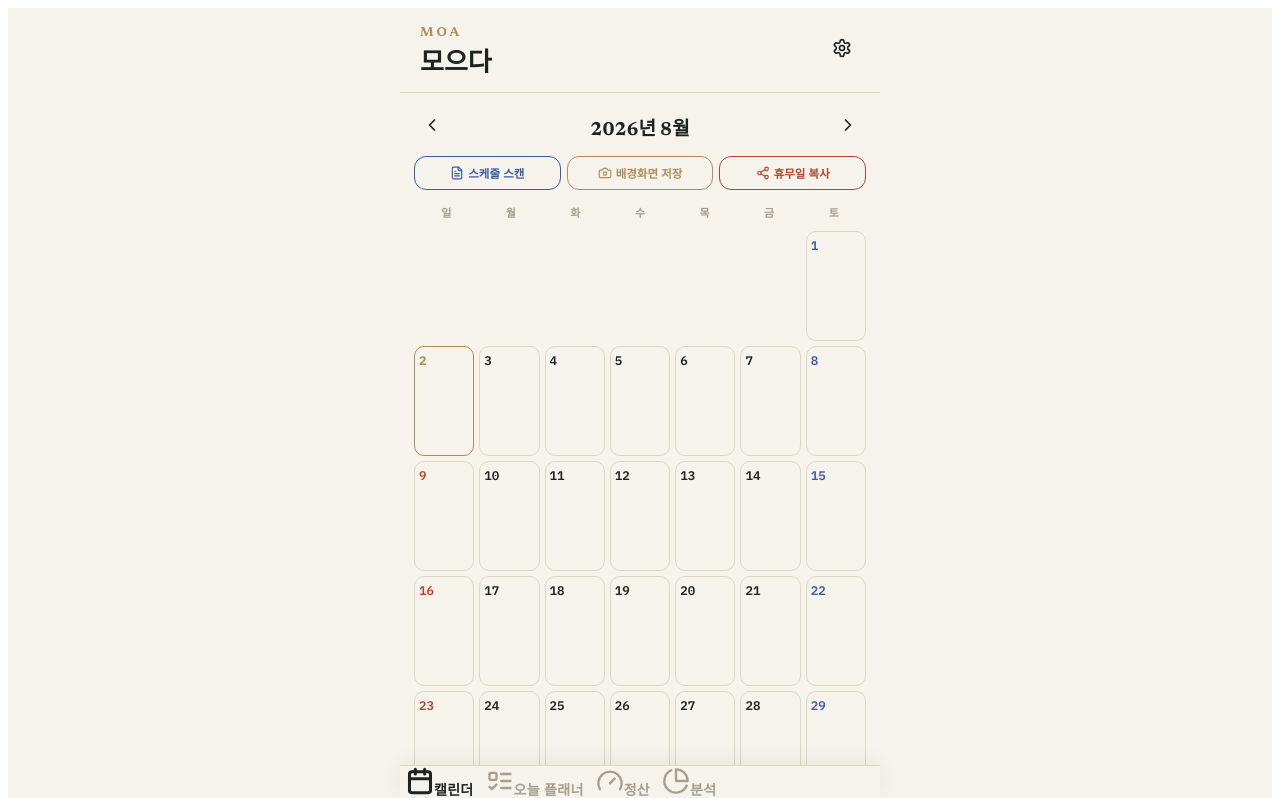
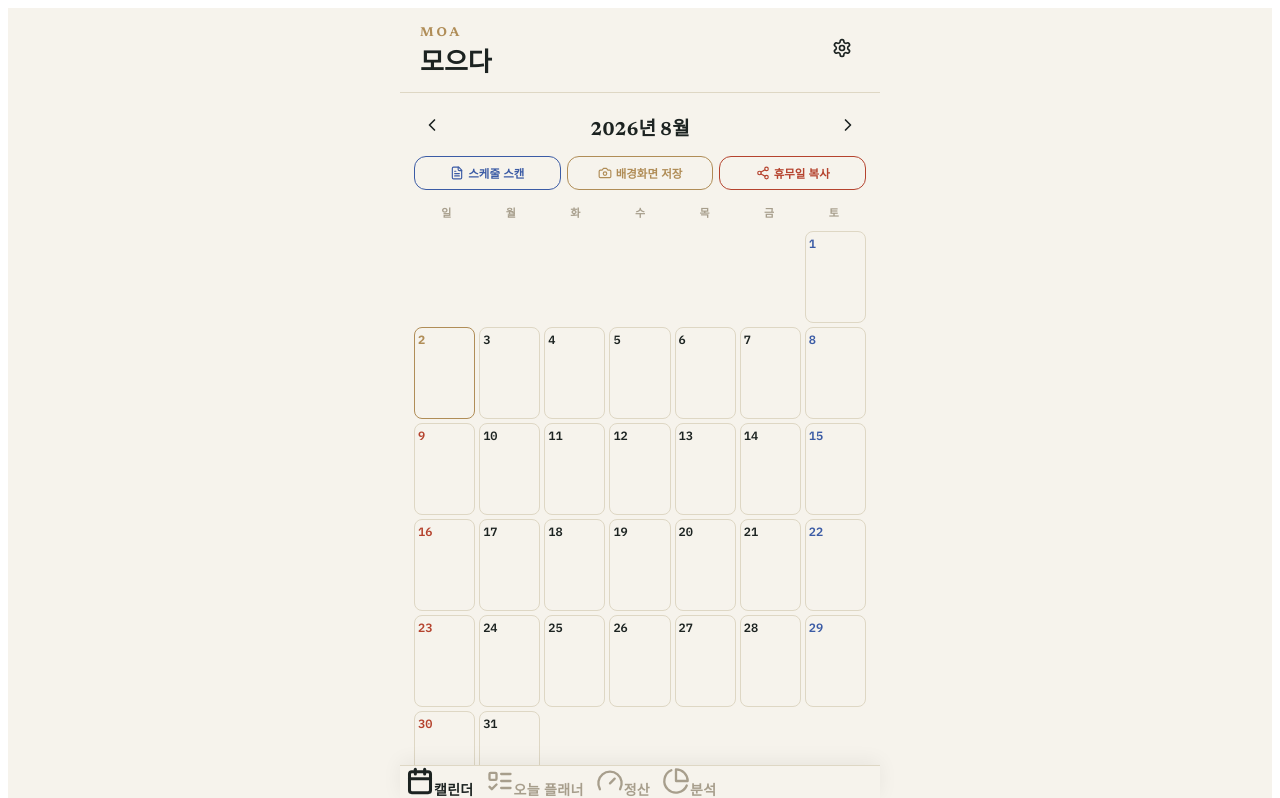
Before and after one commit to rla2134512-ux/moa-ledger1, a React (Vite) app: page / in a window 1280 px wide. Shown: the top 798 px of the page. Built offline with nearby package versions, Linux system fonts and the light colour scheme.

Commit message:
Update App.jsx

```diff
--- a/src/App.jsx
+++ b/src/App.jsx
@@ -1142,7 +1142,7 @@ function InstallBanner() {
   );
 }
 
-// ---------- CalendarView (시간 및 복수 조 깔끔한 출력 최적화) ----------
+// ---------- CalendarView (모바일 세로 비율 및 시간 표시 최적화) ----------
 function CalendarView({ year, month, changeMonth, daysData, onSelectDay, onSaveWallpaper, onCopyOffDays, onOpenImportModal, customLabels = [], customShifts = {} }) {
   const dim = daysInMonth(year, month);
   const fw = firstWeekday(year, month);
@@ -1178,9 +1178,9 @@ function CalendarView({ year, month, changeMonth, daysData, onSelectDay, onSaveW
         {WEEK_LABELS.map((w) => <div key={w} style={{ textAlign: "center", fontSize: 11, color: MUTED, fontWeight: 600, padding: "4px 0" }}>{w}</div>)}
       </div>
 
-      <div style={{ display: "grid", gridTemplateColumns: "repeat(7,1fr)", gap: 5, width: "100%", boxSizing: "border-box" }}>
+      <div style={{ display: "grid", gridTemplateColumns: "repeat(7,1fr)", gap: 4, width: "100%", boxSizing: "border-box" }}>
         {cells.map((d, i) => {
-          if (d === null) return <div key={i} style={{ minHeight: 110 }} />;
+          if (d === null) return <div key={i} style={{ minHeight: 92 }} />;
           const dk = pad2(d);
           const dayObj = daysData[dk];
           const work = dayObj ? (dayObj.entries || []).filter((e) => e.shift) : [];
@@ -1190,36 +1190,36 @@ function CalendarView({ year, month, changeMonth, daysData, onSelectDay, onSaveW
 
           return (
             <button key={i} onClick={() => onSelectDay(d)} className="cell-tap" style={{
-              minHeight: 110, width: "100%", boxSizing: "border-box",
+              minHeight: 92, width: "100%", boxSizing: "border-box",
               border: conflict ? `1.6px solid ${EXPENSE}` : isToday(d) ? `1.6px solid ${GOLD}` : `1px solid ${PAPER_LINE}`,
-              borderRadius: 10, background: hasContent ? "#FCFAF5" : "transparent", display: "flex", flexDirection: "column",
-              alignItems: "flex-start", justifyContent: "flex-start", padding: "5px 4px", position: "relative", textAlign: "left",
+              borderRadius: 8, background: hasContent ? "#FCFAF5" : "transparent", display: "flex", flexDirection: "column",
+              alignItems: "flex-start", justifyContent: "flex-start", padding: "4px 3px", position: "relative", textAlign: "left",
             }}>
               <div style={{ display: "flex", alignItems: "center", justifyContent: "space-between", width: "100%" }}>
-                <span className="mono" style={{ fontSize: 12.5, fontWeight: isToday(d) ? 700 : 600, color: isToday(d) ? GOLD : (wd === 0 ? EXPENSE : wd === 6 ? INDIGO : INK) }}>
+                <span className="mono" style={{ fontSize: 12, fontWeight: isToday(d) ? 700 : 600, color: isToday(d) ? GOLD : (wd === 0 ? EXPENSE : wd === 6 ? INDIGO : INK) }}>
                   {d}
                 </span>
-                {dayObj?.label && <span style={{ width: 6, height: 6, borderRadius: 6, background: labelColorOf(dayObj.label, customLabels), flexShrink: 0 }} />}
+                {dayObj?.label && <span style={{ width: 5, height: 5, borderRadius: 5, background: labelColorOf(dayObj.label, customLabels), flexShrink: 0 }} />}
               </div>
 
-              {/* ✅ [화면 표시 개선] 매장명, 조 이름, 세부 시간까지 스크린샷 느낌처럼 칸 안에 완벽하게 표현 */}
+              {/* ✅ [모바일 화면 맞춤형 최적화] 칸이 너무 길어져 화면을 넘지 않도록 간격과 폰트 크기 조정 */}
               <div style={{ marginTop: 2, width: "100%", lineHeight: 1.15, wordBreak: "break-all" }}>
                 {conflict ? (
-                  <div style={{ fontSize: 10, fontWeight: 700, color: EXPENSE }}>⚠️ 중복출근</div>
+                  <div style={{ fontSize: 9.5, fontWeight: 700, color: EXPENSE }}>⚠️ 중복출근</div>
                 ) : work.length > 0 ? (
-                  <div style={{ display: "flex", flexDirection: "column", gap: 3 }}>
+                  <div style={{ display: "flex", flexDirection: "column", gap: 2 }}>
                     {work.map((wItem, wIdx) => {
                       const sInfo = combinedShiftInfo[wItem.shift];
                       return (
-                        <div key={wItem.id || wIdx} style={{ fontSize: 9.5, borderBottom: wIdx < work.length - 1 ? `1px dashed ${PAPER_LINE}` : "none", paddingBottom: 2 }}>
+                        <div key={wItem.id || wIdx} style={{ fontSize: 9, borderBottom: wIdx < work.length - 1 ? `1px dashed ${PAPER_LINE}` : "none", paddingBottom: 2 }}>
                           <div style={{ fontWeight: 600, color: storeColor(wItem.category), whiteSpace: "nowrap", overflow: "hidden", textOverflow: "ellipsis" }}>
                             {wItem.category}
                           </div>
-                          <div className="mono" style={{ fontWeight: 700, color: sInfo?.color || INK, fontSize: 9.5 }}>
+                          <div className="mono" style={{ fontWeight: 700, color: sInfo?.color || INK, fontSize: 9 }}>
                             {sInfo?.label || wItem.shift}
                           </div>
                           {sInfo?.time && (
-                            <div className="mono" style={{ fontSize: 8, color: MUTED, whiteSpace: "pre-line", lineHeight: 1.1, marginTop: 1 }}>
+                            <div className="mono" style={{ fontSize: 7.5, color: MUTED, whiteSpace: "pre-line", lineHeight: 1.05, marginTop: 0.5 }}>
                               {sInfo.time}
                             </div>
                           )}
@@ -1229,8 +1229,8 @@ function CalendarView({ year, month, changeMonth, daysData, onSelectDay, onSaveW
                   </div>
                 ) : dayObj?.label ? (
                   <>
-                    <div style={{ fontSize: 10, fontWeight: 600, color: labelColorOf(dayObj.label, customLabels), whiteSpace: "nowrap", overflow: "hidden", textOverflow: "ellipsis" }}>{dayObj.label}</div>
-                    {dayObj.memo && <div style={{ fontSize: 9, color: MUTED, whiteSpace: "nowrap", overflow: "hidden", textOverflow: "ellipsis" }}>{dayObj.memo}</div>}
+                    <div style={{ fontSize: 9.5, fontWeight: 600, color: labelColorOf(dayObj.label, customLabels), whiteSpace: "nowrap", overflow: "hidden", textOverflow: "ellipsis" }}>{dayObj.label}</div>
+                    {dayObj.memo && <div style={{ fontSize: 8.5, color: MUTED, whiteSpace: "nowrap", overflow: "hidden", textOverflow: "ellipsis" }}>{dayObj.memo}</div>}
                   </>
                 ) : null}
               </div>
@@ -1893,7 +1893,7 @@ function MiniStatCard({ label, value, color }) {
   );
 }
 
-// ---------- Analysis ----------
+// ---------- Analysis (모바일 브라우저 렌더링 오류 방지 고정 높이 래퍼 적용) ----------
 function AnalysisView({ monthTotals, monthlySeries = [], yearTotals, year, yearScanLoaded }) {
   const data = EXPENSE_CATS.filter((c) => c.key !== ASSET_CAT && monthTotals.byCat[c.key] > 0).map((c) => ({ name: c.key, value: monthTotals.byCat[c.key] || 0, color: c.color }));
   const hasData = data.length > 0;
@@ -1908,8 +1908,8 @@ function AnalysisView({ monthTotals, monthlySeries = [], yearTotals, year, yearS
       <div style={{ fontSize: 12, fontWeight: 700, color: MUTED, marginBottom: 8 }}>{year}년 월별 급여 추이</div>
       <div style={{ background: CARD, border: `1px solid ${PAPER_LINE}`, borderRadius: 16, padding: 18, marginBottom: 16 }}>
         {hasYearData ? (
-          <div style={{ width: "100%", height: 180 }}>
-            <ResponsiveContainer>
+          <div style={{ width: "100%", height: 180, position: "relative" }}>
+            <ResponsiveContainer width="100%" height={180}>
               <BarChart data={monthlySeries} margin={{ top: 4, right: 4, left: -20, bottom: 0 }}>
                 <CartesianGrid vertical={false} stroke={PAPER_LINE} />
                 <XAxis dataKey="month" tick={{ fontSize: 10, fill: MUTED }} axisLine={{ stroke: PAPER_LINE }} tickLine={false} />
@@ -1935,8 +1935,8 @@ function AnalysisView({ monthTotals, monthlySeries = [], yearTotals, year, yearS
       <div style={{ background: CARD, border: `1px solid ${PAPER_LINE}`, borderRadius: 16, padding: 18, marginBottom: 16 }}>
         <div style={{ fontSize: 12, fontWeight: 700, color: MUTED, marginBottom: 10 }}>카테고리별 지출 비중</div>
         {hasData ? (
-          <div style={{ width: "100%", height: 220 }}>
-            <ResponsiveContainer>
+          <div style={{ width: "100%", height: 220, position: "relative" }}>
+            <ResponsiveContainer width="100%" height={220}>
               <PieChart>
                 <Pie data={data} dataKey="value" nameKey="name" innerRadius={55} outerRadius={85} paddingAngle={2}>
                   {data.map((d, i) => <Cell key={i} fill={d.color} stroke={CARD} strokeWidth={2} />)}
```
